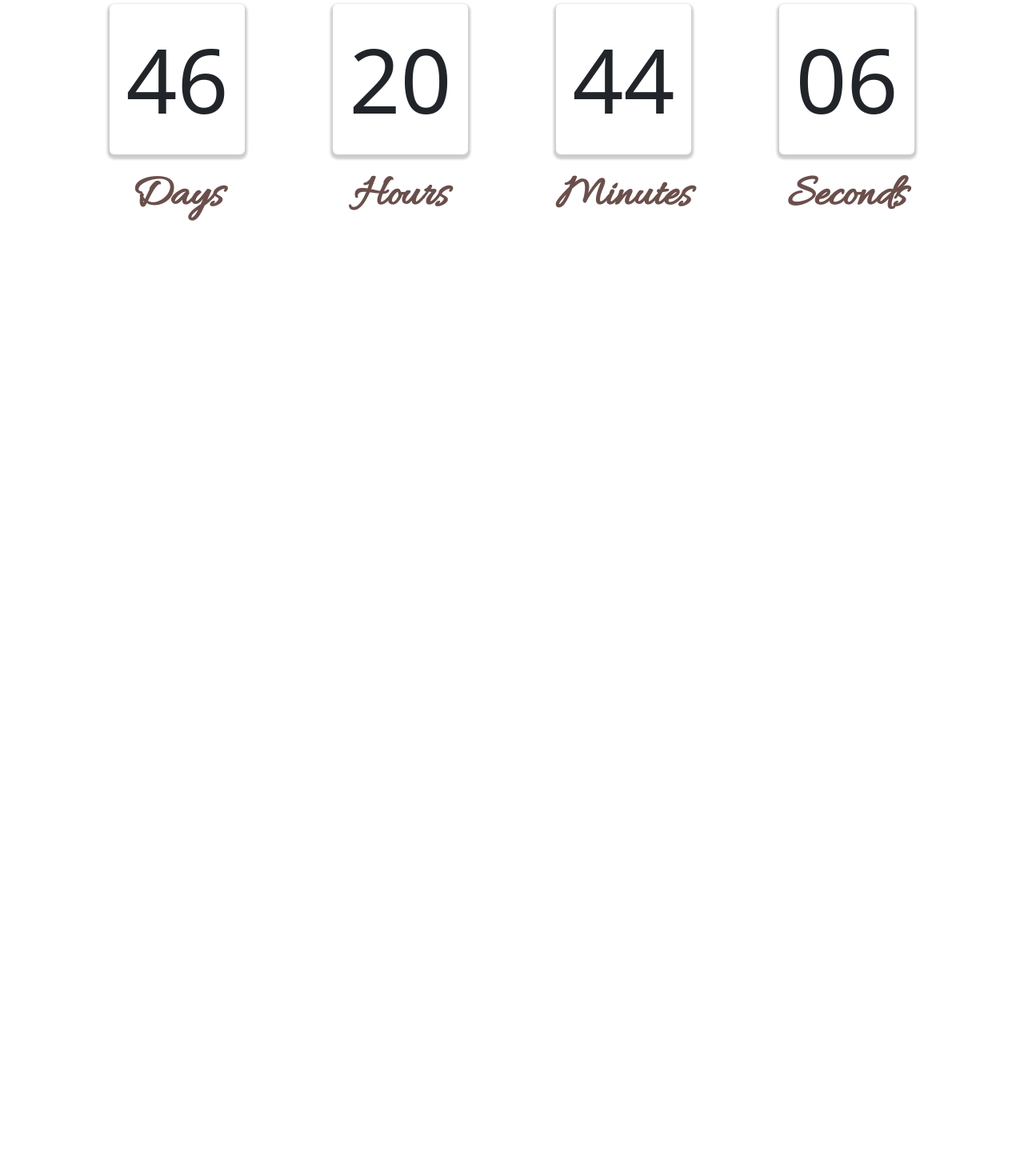
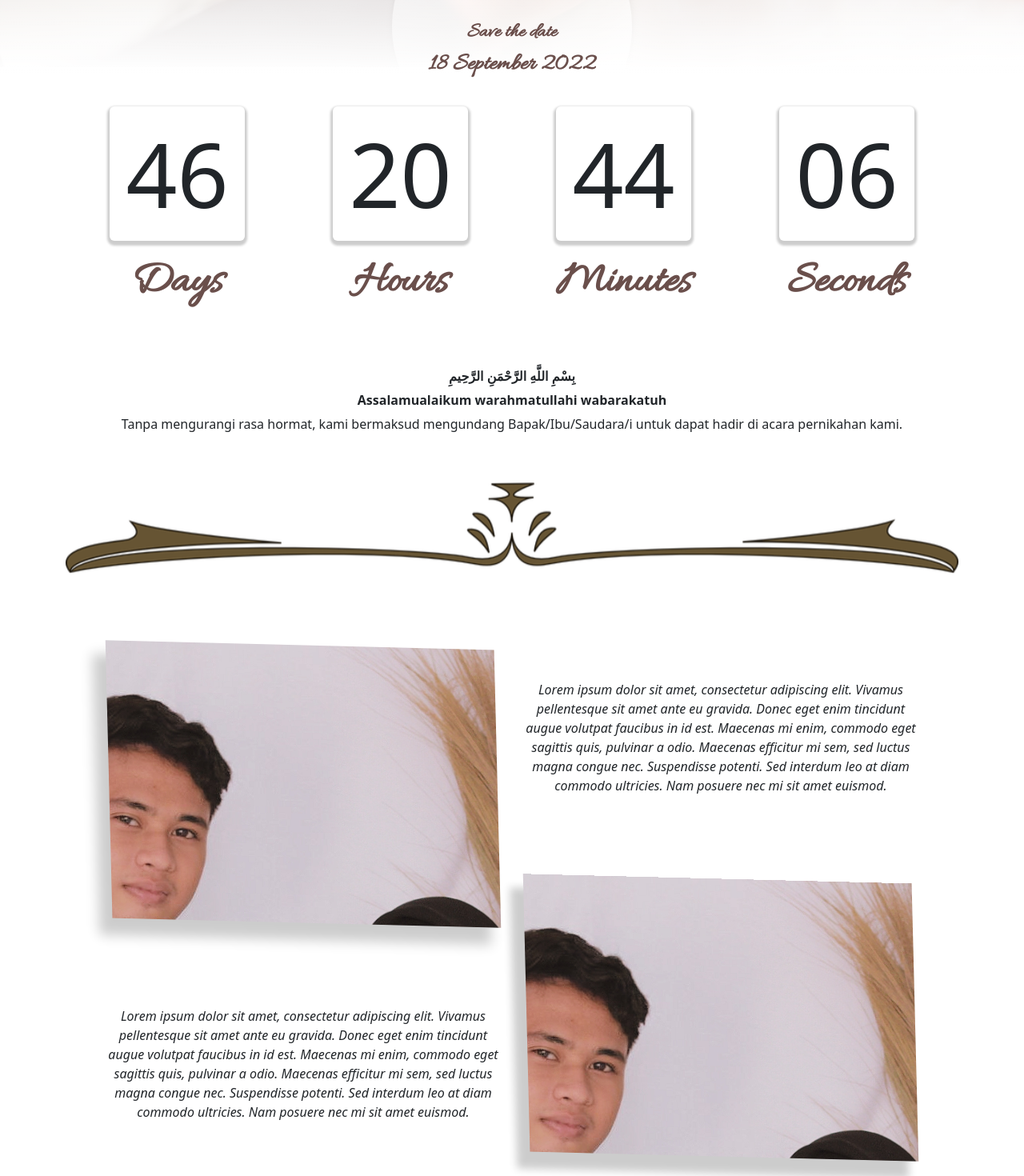
Before and after one commit to sutanarief/WeddingInvitation, a React (Create React App) app in the folder client/: page / in a window 1280 px wide. Shown: the part 716-2186 px from the top of the page at 80% size. Before the commit the page ends 1033 px from the top, so only its background shows below. Built offline with nearby package versions, Linux system fonts and the light colour scheme.

Commit message:
add border section

```diff
--- a/client/src/assets/index.jsx
+++ b/client/src/assets/index.jsx
@@ -1,5 +1,4 @@
 import { ReactComponent as Background } from './newlyleds-exchanging-ring 1.svg';
+import { ReactComponent as BorderSection } from './ornate-line-clipart-1.svg';
 
-export {
-    Background
-}
+export { Background, BorderSection };
--- a/client/src/components/Header.js
+++ b/client/src/components/Header.js
@@ -25,7 +25,7 @@ const Header = () => {
   return (
     <>
       <Container
-        style={{ height: '60vh' }}
+        style={{ height: '66vh' }}
         className='d-flex align-items-center justify-content-center'
       >
         <Col className='wedding'>
--- /dev/null
+++ b/client/src/components/Person.jsx
@@ -0,0 +1,37 @@
+import React, { Fragment } from 'react';
+import { Col, Row } from 'react-bootstrap';
+
+const Person = () => {
+  return (
+    <Row className="px-5">
+      <Col md={6}>
+        <div className='person__picture person__picture-1'></div>
+        <div className='person__qoute person__qoute-1'>
+          <i>
+            Lorem ipsum dolor sit amet, consectetur adipiscing elit. Vivamus
+            pellentesque sit amet ante eu gravida. Donec eget enim tincidunt
+            augue volutpat faucibus in id est. Maecenas mi enim, commodo eget
+            sagittis quis, pulvinar a odio. Maecenas efficitur mi sem, sed
+            luctus magna congue nec. Suspendisse potenti. Sed interdum leo at
+            diam commodo ultricies. Nam posuere nec mi sit amet euismod.
+          </i>
+        </div>
+      </Col>
+      <Col md={6}>
+        <div className='person__qoute mt-5'>
+          <i>
+            Lorem ipsum dolor sit amet, consectetur adipiscing elit. Vivamus
+            pellentesque sit amet ante eu gravida. Donec eget enim tincidunt
+            augue volutpat faucibus in id est. Maecenas mi enim, commodo eget
+            sagittis quis, pulvinar a odio. Maecenas efficitur mi sem, sed
+            luctus magna congue nec. Suspendisse potenti. Sed interdum leo at
+            diam commodo ultricies. Nam posuere nec mi sit amet euismod.
+          </i>
+        </div>
+        <div className='person__picture person__picture-2'></div>
+      </Col>
+    </Row>
+  );
+};
+
+export default Person;
--- a/client/src/components/Time.js
+++ b/client/src/components/Time.js
@@ -1,9 +1,10 @@
-import React, { useState, useEffect } from "react";
+import React, { useState, useEffect } from 'react';
+import { BorderSection } from '../assets';
 
 const style = {
   background:
-    "linear-gradient(90deg, rgba(253,253,255,1) 0%, rgba(253,253,255,1) 51%, rgba(253,253,255,1) 100%)",
-  width: "100%",
+    'linear-gradient(90deg, rgba(253,253,255,1) 0%, rgba(253,253,255,1) 51%, rgba(253,253,255,1) 100%)',
+  width: '100%',
 };
 
 const Time = () => {
@@ -12,7 +13,7 @@ const Time = () => {
   const [minutes, setMinutes] = useState();
   const [seconds, setSeconds] = useState();
 
-  const countDownDate = new Date("Sept 18, 2022 08:00:00").getTime();
+  const countDownDate = new Date('Sept 18, 2022 08:00:00').getTime();
   const getTimeUntil = () => {
     let nowDate = new Date().getTime();
     let timeLeft = countDownDate - nowDate;
@@ -31,7 +32,7 @@ const Time = () => {
   };
 
   const formatter = (num) => {
-    return num < 10 ? "0" + num : num;
+    return num < 10 ? '0' + num : num;
   };
 
   useEffect(() => {
@@ -39,32 +40,46 @@ const Time = () => {
   }, []);
   return (
     <>
-      <div className="time-container">
-        <div className="time__box">
-          <span className="time__number">{formatter(days)}</span>
+      <div className='time-container'>
+        <div className='time__box'>
+          <span className='time__number'>{formatter(days)}</span>
         </div>
-        <div className="time__box">
-          <span className="time__number">{formatter(hours)}</span>
+        <div className='time__box'>
+          <span className='time__number'>{formatter(hours)}</span>
         </div>
-        <div className="time__box">
-          <span className="time__number">{formatter(minutes)}</span>
+        <div className='time__box'>
+          <span className='time__number'>{formatter(minutes)}</span>
         </div>
-        <div className="time__box">
-          <span className="time__number">{formatter(seconds)}</span>
+        <div className='time__box'>
+          <span className='time__number'>{formatter(seconds)}</span>
         </div>
       </div>
-      <div className="time-container">
-        <div className="time__date">
-          <span className="text__date">Days</span>
+      <div className='time-container'>
+        <div className='time__date'>
+          <span className='text__date'>Days</span>
         </div>
-        <div className="time__date">
-          <span className="text__date">Hours</span>
+        <div className='time__date'>
+          <span className='text__date'>Hours</span>
         </div>
-        <div className="time__date">
-          <span className="text__date">Minutes</span>
+        <div className='time__date'>
+          <span className='text__date'>Minutes</span>
         </div>
-        <div className="time__date">
-          <span className="text__date">Seconds</span>
+        <div className='time__date'>
+          <span className='text__date'>Seconds</span>
+        </div>
+      </div>
+      <div className='thankyou'>
+        <div>
+          <b>بِسْمِ اللَّهِ الرَّحْمَنِ الرَّحِيمِ</b>
+          <br />
+          <b>Assalamualaikum warahmatullahi wabarakatuh</b>
+          <p>
+            Tanpa mengurangi rasa hormat, kami bermaksud mengundang
+            Bapak/Ibu/Saudara/i untuk dapat hadir di acara pernikahan kami.
+          </p>
+        </div>
+        <div className='border-section'>
+          <BorderSection className='border-section__svg' />
         </div>
       </div>
     </>
--- a/client/src/components/component.styles.scss
+++ b/client/src/components/component.styles.scss
@@ -17,6 +17,8 @@
   font-weight: 600;
   color: #2c0500;
   opacity: 0.7;
+  position: relative;
+  z-index: 1;
 }
 
 .date {
@@ -25,6 +27,8 @@
   font-weight: 600;
   color: #2c0500;
   opacity: 0.7;
+  position: relative;
+  z-index: 1;
 }
 
 .date-box {
@@ -78,7 +82,7 @@
   display: flex;
   justify-content: space-around;
   .time__box {
-    padding: 10px 20px;
+    padding: 0 20px;
     box-shadow: 0px 3px 3px 3px rgba(0,0,0,0.2);
     border-radius: 6px;
     .time__number{
@@ -100,3 +104,46 @@
   }
 
 }
+.thankyou{
+  height: 327px;
+  line-height: 30px;
+    margin-top: 50px;
+}
+.border-section{
+  .border-section__svg{
+    width: 100%;
+  }
+}
+
+// Person
+.person__picture{
+  background-image: url(../assets/background.jpg);
+  background-position: top;
+  background-size: auto;
+  background-repeat: no-repeat;
+  width: 100%;
+  height: calc(100px + 100vw - 1024px);
+  margin-left: auto;
+}
+.person__picture-1{
+  transform: rotate3d(1, 1, 0, -0.05turn);
+  transition: all 0.2s ease-out;
+  box-shadow: -15px 20px 15px 2px rgba(0,0,0,0.2);
+  &:hover{
+    transform: rotate3d(-1, 1, 0,0);
+    box-shadow: none;
+  }
+}
+.person__picture-2{
+  transform: rotate3d(1, 1, 0, -0.05turn);
+  margin-top: 100px;
+  transition: all 0.2s ease-out;
+  box-shadow: -15px 20px 10px 2px rgba(0,0,0,0.2);
+  &:hover{
+    transform: rotate3d(-1, 1, 0,0);
+    box-shadow: none;
+  }
+}
+.person__qoute-1{
+  margin-top: 100px;
+}
--- a/client/src/pages/Main.js
+++ b/client/src/pages/Main.js
@@ -1,11 +1,11 @@
 import React from 'react';
 import Header from '../components/Header';
 import Date from '../components/Date';
-import Time from '../components/Time'
+import Time from '../components/Time';
 import { Container, Col, Row } from 'react-bootstrap';
-import { Background } from '../assets';
 
 import './main.styles.scss';
+import Person from '../components/Person';
 
 const Main = () => {
   return (
@@ -28,6 +28,11 @@ const Main = () => {
           </Container>
         </div>
       </div>
+      <div className='person__container'>
+        <Container>
+          <Person />
+        </Container>
+      </div>
     </>
   );
 };
--- a/client/src/pages/main.styles.scss
+++ b/client/src/pages/main.styles.scss
@@ -14,13 +14,19 @@
 
 .background-time__container {
     position: relative;
+    height: 619px;
     .background-time {
-        background: linear-gradient(180deg, #FFFFFF 100%, rgba(255, 255, 255, 0) 100%);
-        padding: 20px;
-        background-color: rgba(255,255,255,1);
+        padding: 220px 20px 20px 20px;
+        background: linear-gradient(360deg, white 80%
+        , transparent);
         position: absolute;
-        top: -150px;
+        top: -270px;
         left: 0;
         right: 0;
     }
 }
+
+.person__container{
+    background: #fff;
+    padding-bottom: 50px;
+}
```
Also changed, not shown: client/src/assets/ornate-line-clipart-1.svg (added).
